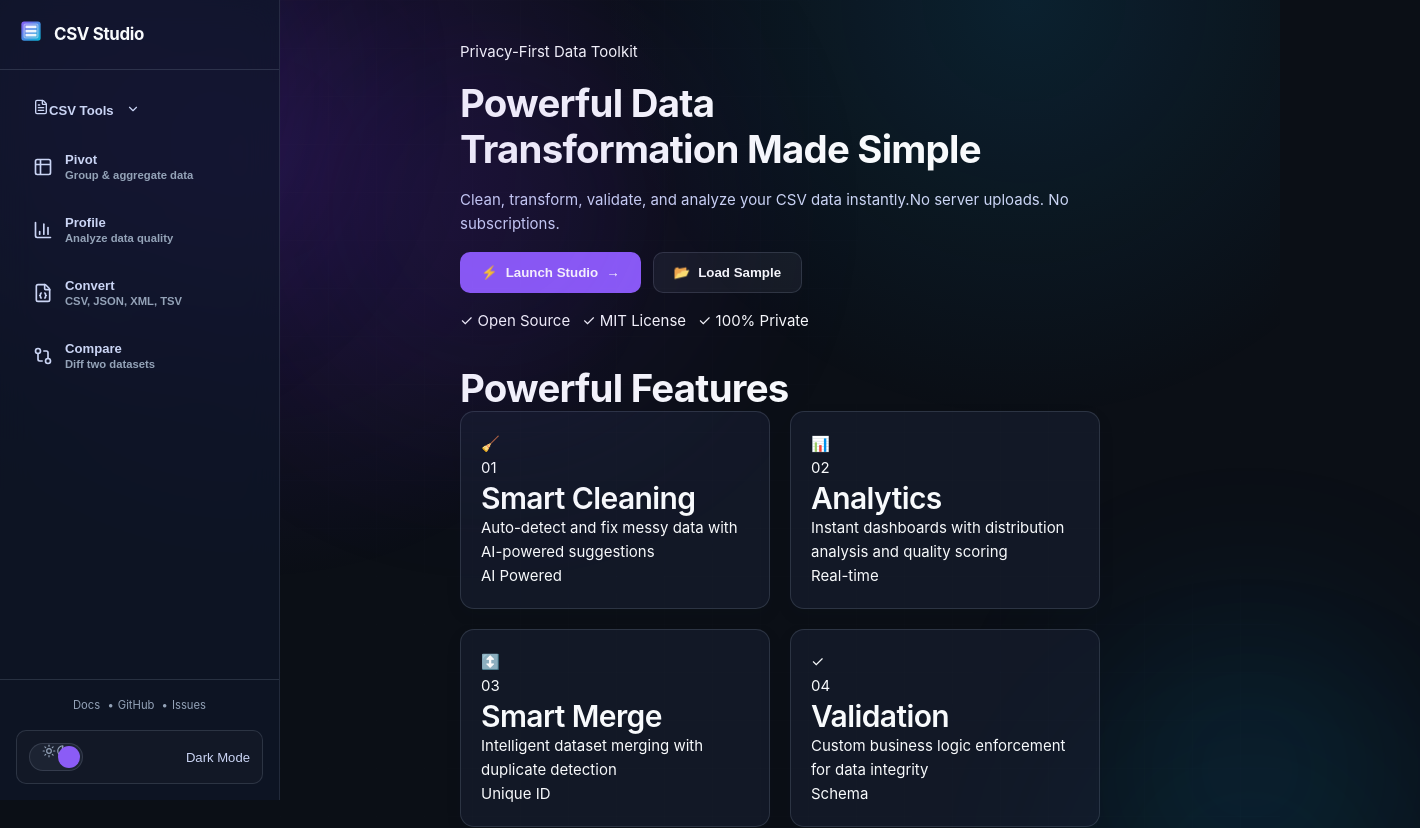
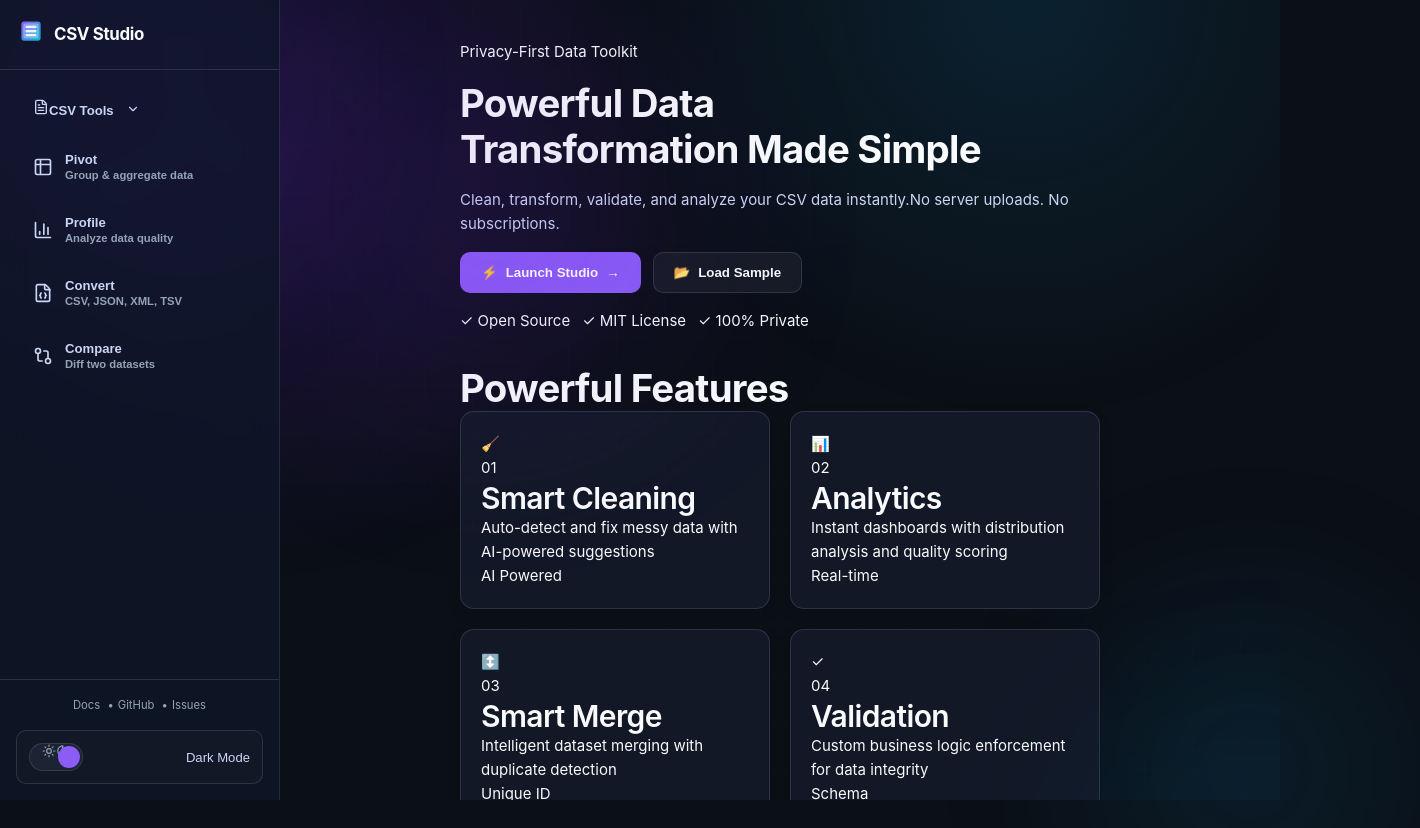
Before and after one commit to SlytherinScriptor/CSVStudio, a React (Vite) app: page / in a window 1280 px wide. Shown: the top 828 px of the page, 1420 px wide, since content can reach past the window. After the commit the page ends 800 px from the top, so only its background shows below. Built offline with nearby package versions, Linux system fonts and the light colour scheme.

Commit message:
Ensure sidebar and content fill viewport and scroll

```diff
--- a/src/styles/layout.css
+++ b/src/styles/layout.css
@@ -66,6 +66,7 @@
   inset: 0 auto 0 0;
   z-index: 100;
   backdrop-filter: blur(16px);
+  height: 100vh;
 }
 
 .main-content {
@@ -74,6 +75,8 @@
   display: flex;
   flex-direction: column;
   min-height: 100vh;
+  height: 100vh;
+  overflow-y: auto;
 }
 
 .content-header {
@@ -86,11 +89,12 @@
   flex: 1;
   padding: var(--space-8) var(--space-10);
   background: var(--bg-primary);
+  min-height: 0;
 }
 
 .content-body.welcome-mode {
   padding: 0;
-  min-height: 100vh;
+  min-height: 100%;
 }
 
 .sidebar-backdrop {
```
